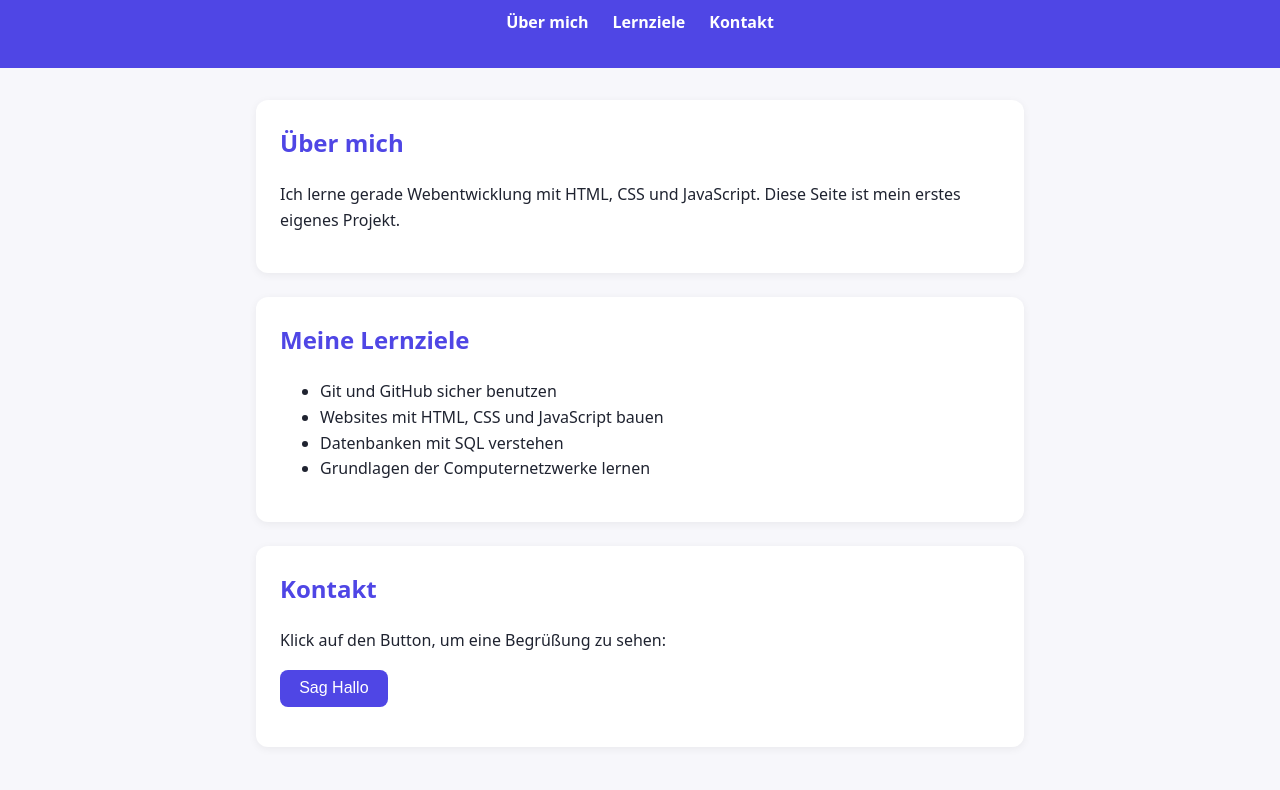
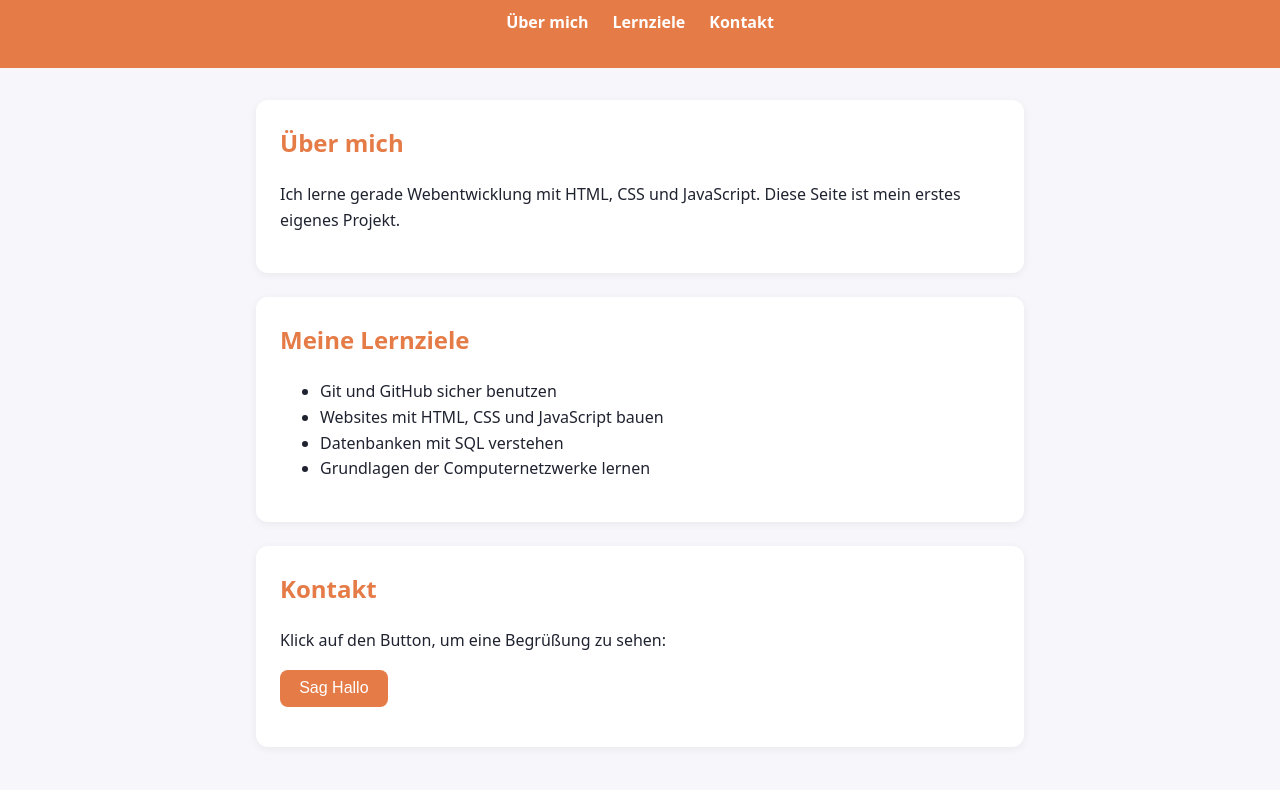
Before and after one commit to sirwan-whs/meine-website, a plain HTML site: page index.html in a window 1280 px wide. Shown: the part 116-906 px from the top of the page. Drawn offline with Linux system fonts and the light colour scheme.

Commit message:
Farbe in Sytle geändert

```diff
--- a/style.css
+++ b/style.css
@@ -17,7 +17,7 @@
 :root {
   --hintergrund: #f7f7fb;
   --text: #1f2330;
-  --akzent: #4f46e5; /* Lila-Blau für Links und Button */
+  --akzent: #e57b46; /* Lila-Blau für Links und Button */
   --karte: #ffffff;
 }
 
```
